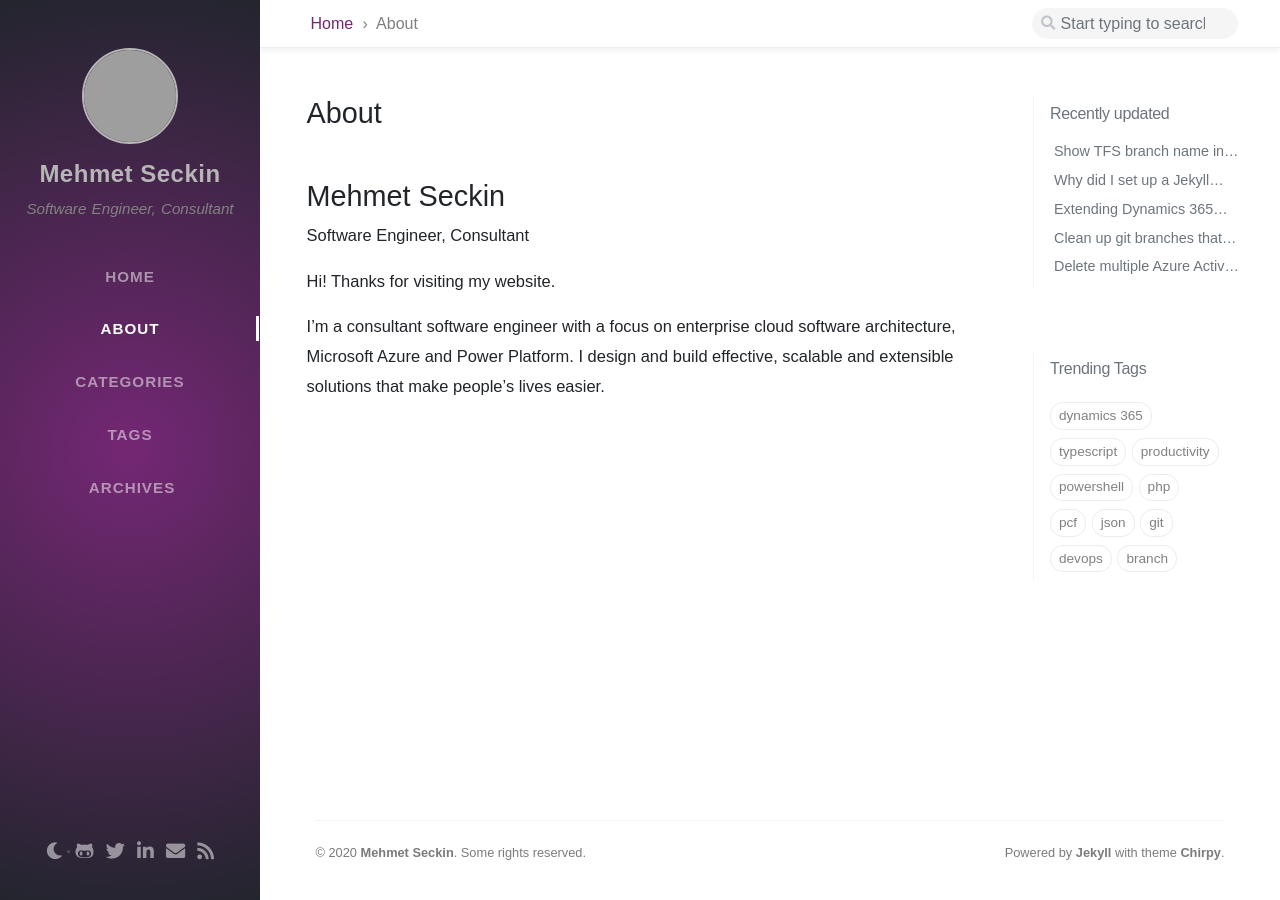
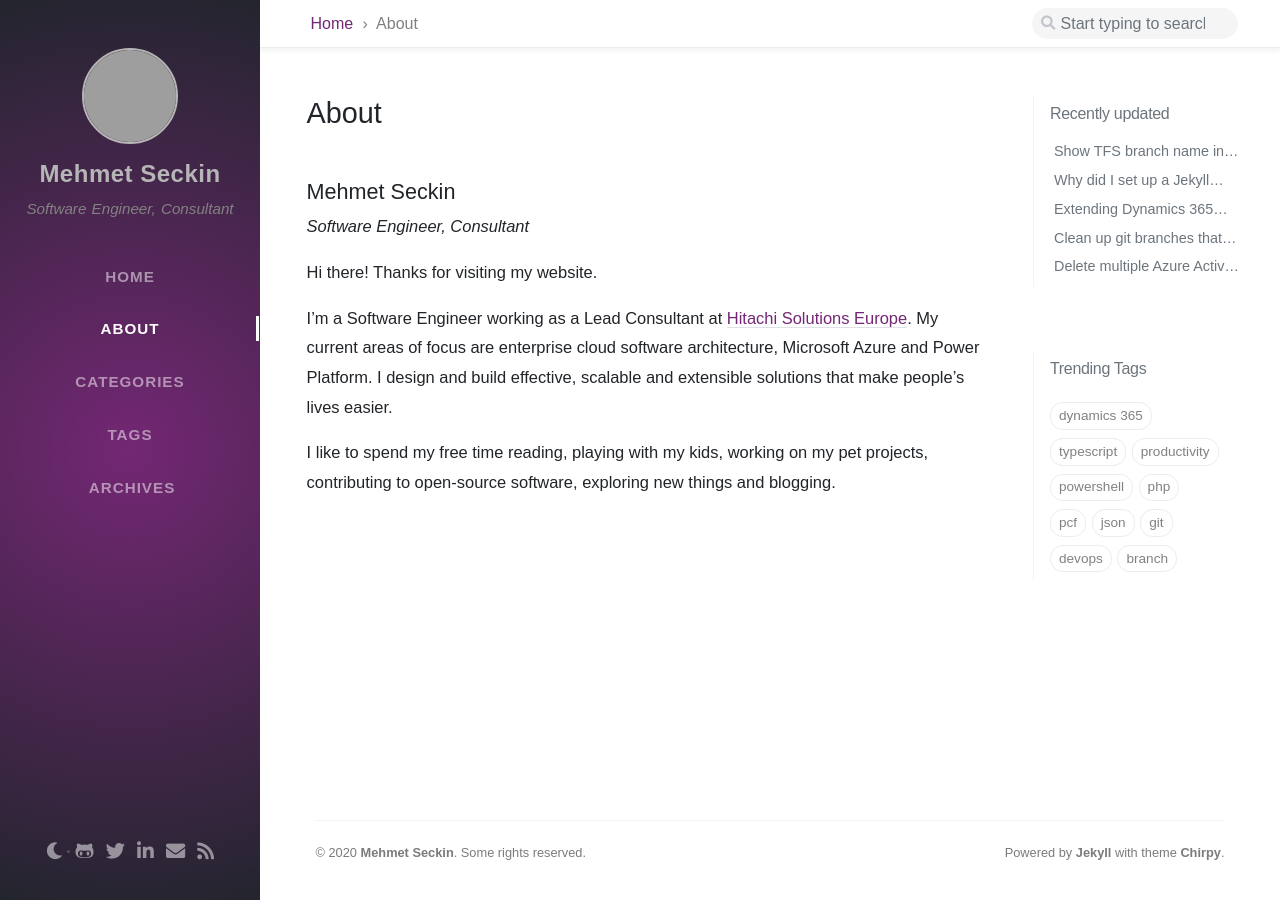
Before and after one commit to mehmetseckin/mehmetseckin.github.io, a Jekyll site: the page built from tabs/about.md, in a window 1280 px wide. Built offline with Jekyll 4.4.1, drawn with Linux system fonts in a browser that asks for light colours; nearby versions of some CDN libraries; some web fonts are replaced; comment, search, counter and statistics services are not loaded; grey boxes are pictures that could not be loaded.

Commit message:
Update about me brief

```diff
--- a/tabs/about.md
+++ b/tabs/about.md
@@ -8,10 +8,11 @@ title: About
 # MIT License
 ---
 
-# Mehmet Seckin
-Software Engineer, Consultant
+## Mehmet Seckin
+_Software Engineer, Consultant_
 
-Hi! Thanks for visiting my website.
+Hi there! Thanks for visiting my website.
 
-I'm a consultant software engineer with a focus on enterprise cloud software architecture, Microsoft Azure and Power Platform.
-I design and build effective, scalable and extensible solutions that make people’s lives easier.
+I'm a Software Engineer working as a Lead Consultant at [Hitachi Solutions Europe](https://www.hitachi-solutions.co.uk). My current areas of focus are enterprise cloud software architecture, Microsoft Azure and Power Platform. I design and build effective, scalable and extensible solutions that make people's lives easier.
+
+I like to spend my free time reading, playing with my kids, working on my pet projects, contributing to open-source software, exploring new things and blogging.
```
